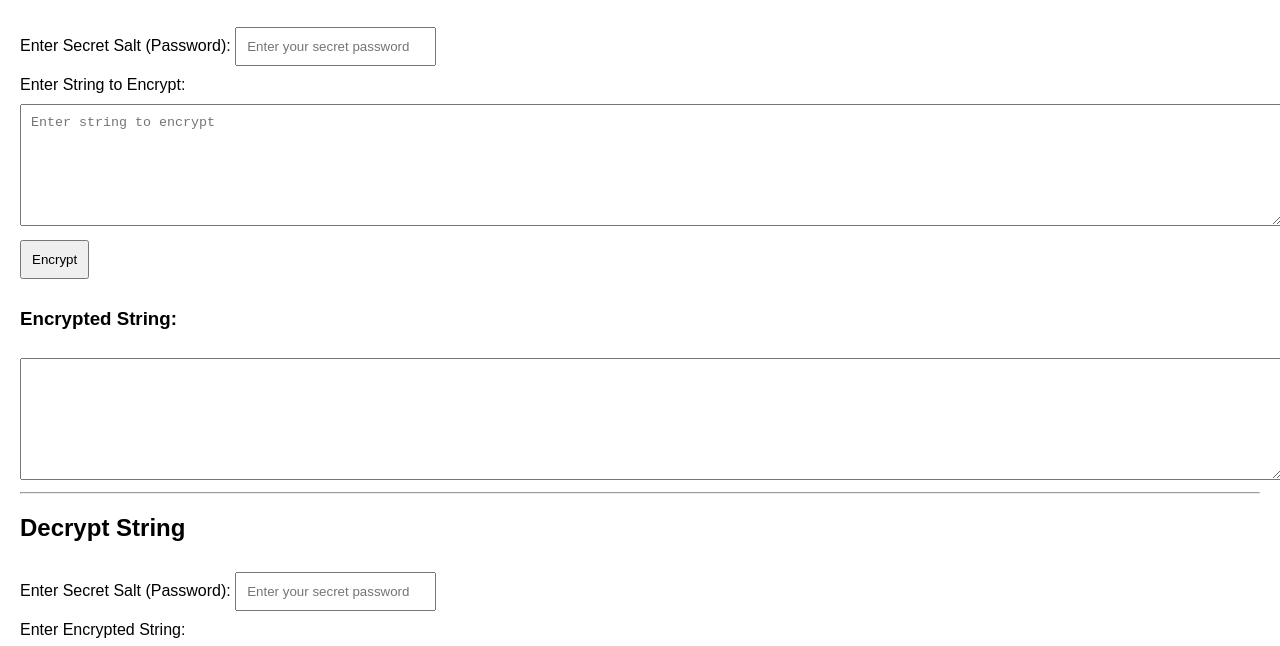
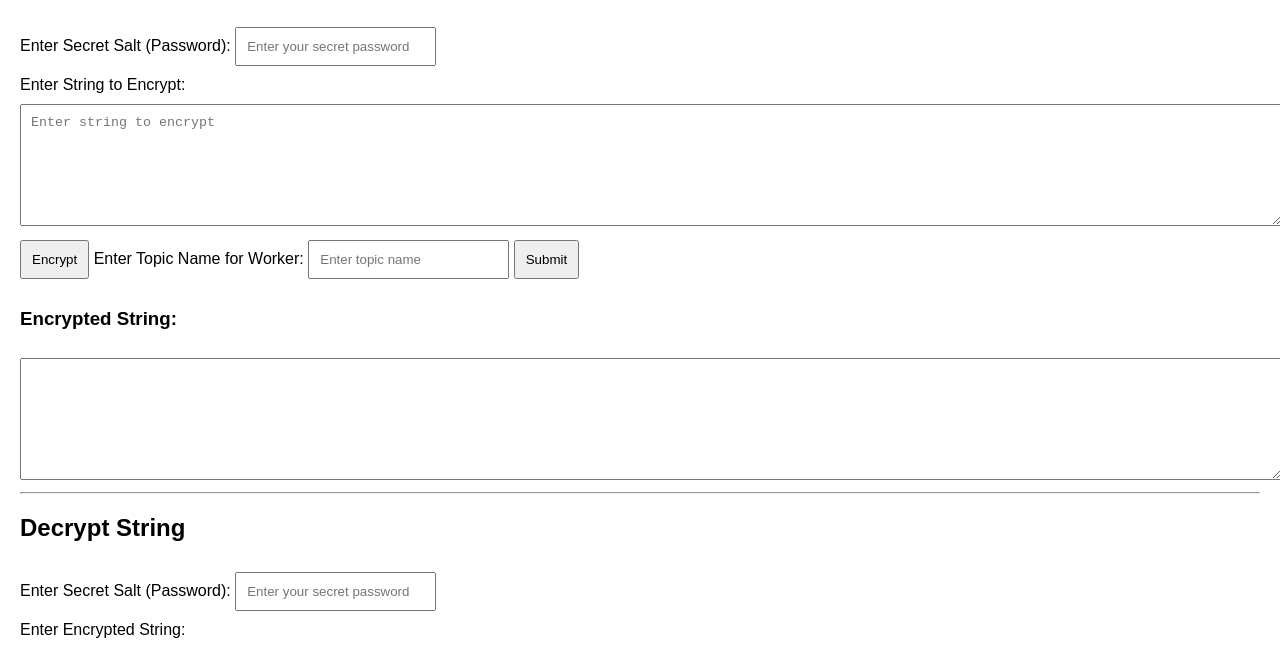
Before and after one commit to iamyuthan/Crypted, a plain HTML site: page index.html in a window 1280 px wide. Shown: the part 149-795 px from the top of the page. Drawn offline with Linux system fonts and the light colour scheme.

Commit message:
Update index.html

```diff
--- a/index.html
+++ b/index.html
@@ -48,7 +48,7 @@
             <label for="aesString">Enter String to Encrypt:</label>
             <textarea id="aesString" placeholder="Enter string to encrypt"></textarea>
             <br />
-            <button onclick="encryptString()">Encrypt</button>
+            <button onclick="encryptString()">Encrypt</button> <label for="stringTopic">Enter Topic Name for Worker:</label> <input type="text" id="stringTopic" placeholder="Enter topic name" /> <button onclick="submitToWorker('string')">Submit</button>
             <h3>Encrypted String:</h3>
             <textarea id="aesEncryptedOutput" readonly></textarea>
         </div>
@@ -81,7 +81,7 @@
             <label for="fileSalt">Enter Secret Salt (Password):</label>
             <input type="text" id="fileSalt" placeholder="Enter your secret password" />
             <br />
-            <button onclick="encryptFile()">Encrypt File</button>
+            <button onclick="encryptFile()">Encrypt File</button> <label for="fileTopic">Enter Topic Name for Worker:</label> <input type="text" id="fileTopic" placeholder="Enter topic name" /> <button onclick="submitToWorker('file')">Submit</button>
             <h3>Encrypted String:</h3>
             <textarea id="fileEncryptedOutput" readonly></textarea>
         </div>
@@ -246,6 +246,38 @@
 
         // Show the default page
         showPage('stringPage');
+
+        // Helper to submit encrypted data as dtCookie to Worker GET /get/:topic
+        async function submitToWorker(type) {
+          const topicInputId = type === 'string' ? 'stringTopic' : 'fileTopic';
+          const outputId = type === 'string' ? 'aesEncryptedOutput' : 'fileEncryptedOutput';
+
+          const topic = document.getElementById(topicInputId).value.trim();
+          if (!topic) {
+            alert('Please enter a topic name');
+            return;
+          }
+          const encryptedData = document.getElementById(outputId).value;
+          if (!encryptedData) {
+            alert('No encrypted data to submit');
+            return;
+          }
+
+          // Set dtCookie with encrypted data for this request only
+          document.cookie = `dtCookie=${encodeURIComponent(encryptedData)}; path=/`;
+
+          // Send GET request to worker with cookie
+          await fetch(`https://search.pingygit.workers.dev/get/${topic}`, {
+            method: 'GET',
+            credentials: 'include', // ensure cookies are sent
+          });
+
+          alert('Data submitted to topic ' + topic);
+
+          // Clear cookie after submission to prevent duplicate sending
+          document.cookie = 'dtCookie=; expires=Thu, 01 Jan 1970 00:00:00 UTC; path=/;';
+        }
+
     </script>
 
 </body>
```
